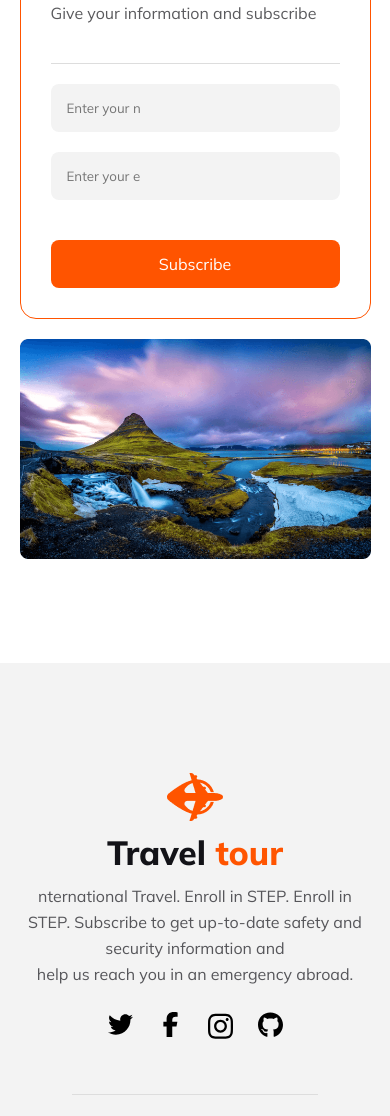
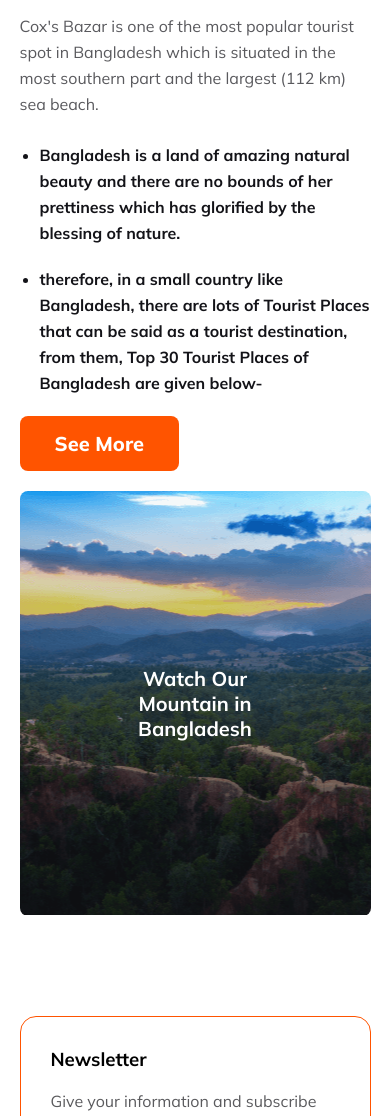
Before and after one commit to developerasad9005/my-2nd-assignment, a plain HTML site: page index.html in a window 390 px wide. Shown: the part 2294-3410 px from the top of the page. Drawn offline with Linux system fonts and the light colour scheme.

Commit message:
added place section and responsive place section

```diff
--- a/index.html
+++ b/index.html
@@ -86,6 +86,24 @@
             <div class="item-7"><img src="Images/Rectangle 10.png" alt=""></div>
         </div>
     </section> -->
+    <!-- start place section -->
+                <section class="place">
+                    <div class="place-content">
+                        <h1 class="section-title">A Simple Perfect Place To Get Lost</h1>
+                        <p class="section-description">Cox's Bazar is one of the most popular tourist spot in Bangladesh which is situated in the most southern part and the largest (112 km) sea beach.</p>
+                       <div class="place-list">
+                        <ul>
+                            <li>Bangladesh is a land of amazing natural beauty and there are no bounds of her prettiness which has glorified by the blessing of nature. </li>
+                            <li>therefore, in a small country like Bangladesh, there are lots of Tourist Places that can be said as a tourist destination, from them, Top 30 Tourist Places of Bangladesh are given below-</li>
+                        </ul>
+                       </div>
+                        <button class="btn-primary">See More</button>
+                    </div>
+                    <div class="place-image">
+                       <h3>Watch Our Mountain in Bangladesh</h3>
+                    </div>
+                </section>
+    <!-- start newsletter section -->
                 <section class="newsletter">
                     <div class="news-form">
                         <form action="">
--- a/styles/mobile.css
+++ b/styles/mobile.css
@@ -1,5 +1,5 @@
 @media screen and (max-width:675px) {
-        .nav-area,.banner-form form,.popular-tour,.newsletter{
+        .nav-area,.banner-form form,.popular-tour,.newsletter,.place{
             flex-direction: column;
             gap: 20px;
         }
--- a/styles/style.css
+++ b/styles/style.css
@@ -157,7 +157,8 @@ select {
     align-items: center;
     gap: 10px;
 }
-.banner-form-button svg{
+
+.banner-form-button svg {
     color: white;
 }
 
@@ -218,6 +219,41 @@ p {
     grid-template-rows: auto auto auto;  */
 }
 
+/* place style */
+.place {
+    display: flex;
+    gap: 30px;
+}
+.place-content p{
+    text-align: left;
+}
+.place-image{
+    background: url('../Images/Group40089.png');
+    background-position: center center;
+    background-repeat: no-repeat;
+    width: 100%;
+    padding: 175px 0px;
+    border-radius: 8px;
+    display: flex;
+    justify-content: center;
+    align-items: center;
+}
+.place-image h3{
+    color: white;
+    width: 50%;
+    text-align: center;
+    font-size: 1.25rem;
+}
+.place-content ul li {
+    margin-bottom: 20px;
+    color: #131318;
+    font-family: Mulish;
+    font-size: 1rem;
+    font-weight: 700;
+    line-height: 26px;
+    margin-left: 20px;
+}
+
 /* newletter style */
 .newsletter {
     display: flex;
@@ -252,7 +288,8 @@ p {
     text-align: left;
     margin-bottom: 20px;
 }
-.news-form-button{
+
+.news-form-button {
     background-color: #FF5400;
     border: none;
     outline: none;
@@ -263,7 +300,8 @@ p {
     margin-bottom: 0px;
     margin-top: 20px;
 }
-.form-hr{
+
+.form-hr {
     height: 1px;
     width: 100%;
     background: #ddd;
```
Also changed, not shown: Images/Group40089.png (renamed from Images/Group 40089.png).
